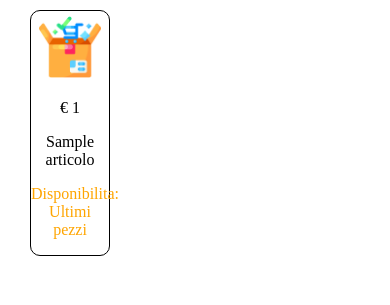
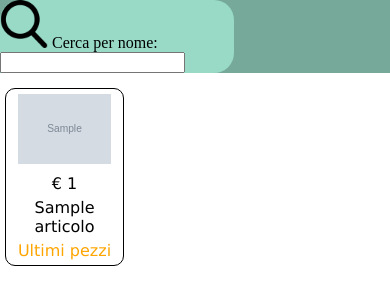
Before and after one commit to EdoardoPuce/webproject, a PHP site: page /catalogo.php in a window 390 px wide. Shown: the part 114-419 px from the top of the page. Run offline with PHP 8.4, Linux system fonts and the light colour scheme; tables that the repository leaves empty hold one stand-in row (values such as "Sample post"); grey boxes marked "Sample" are stand-in pictures.

Commit message:
Aggiunte foto agli articoli

```diff
--- a/css/catalogo.css
+++ b/css/catalogo.css
@@ -1,20 +1,22 @@
+section:first-of-type{
+    background-color: #76A99A;
+}
+
+section > form{
+    background-color: #98DAC6;
+    border-radius: 20px;
+    height: 60%;
+    width: 60%;
+}
 
 div.articolo{
-
     display: inline-block;
-    margin-top: 10px;
-    margin-left: 30px;
+    margin: 10px 2%;
     width: 20%;
     border-style: solid;
     border-width: 1px;
     border-color: black;
     border-radius: 10px;
-
-}
-
-div.articolo:first-of-type{
-    margin-left: 30px;
-
 }
 
 img.prodotto{
@@ -23,25 +25,14 @@ img.prodotto{
     margin:0px auto;
     text-align: center;
     width:80%;
-
-
 }
 
-p.prezzo {
+p{
+    margin: 5px;
     text-align: center;
-    vertical-align: top;
-
-    order: 1px solid #88D86B
-
+    font-family: verdana;
 }
 
-p.nome{
-    text-align: center;
-}
-
-p.disponibilità{
-    text-align: center
-}
 p.disponibilità[value ="Disponibile"]{
     color: green;
 }
@@ -58,7 +49,16 @@ p.disponibilità[value ="Ultimi pezzi"]{
 @media screen and (max-width: 768px){
 
     div.articolo{
-        width:20%;
-        margin: 10px 30px;
+        width:30%;
+        margin: 15px 5px;
     }
 }
+
+@media screen and (min-width: 768px){
+
+div:nth-child(4n+1){
+    margin-left: 25px;
+
+
+}
+}
--- a/template/articoliInCatalogo.php
+++ b/template/articoliInCatalogo.php
@@ -1,25 +1,34 @@
 <link rel="stylesheet" type="text/css" href="./css/catalogo.css" />
 
+<section>
+    <form>
+        <input type = "image" src ="./upload/search.png" alt = "Submit" width="48" height = "48" />
+        <label>Cerca per nome: <input type = "text" name = "ricerca"/>
+    </form>
 
+</section>
+
+
+<section>
 <?php foreach ($templateParams['articoli'] as $articolo) : ?>
 
     <?php $qta = $articolo["qtaMagazzino"];
             if ($qta > 5) {
-                $risultato = "Disponibile";
+                $disponibilità = "Disponibile";
             } else if ($qta > 0 && $qta <= 5) {
-                $risultato = "Ultimi pezzi";
+                $disponibilità = "Ultimi pezzi";
             } else {
-                $risultato = "Non disponibile";
+                $disponibilità = "Non disponibile";
             } ?>
 
     <div class="articolo">
-        <img class="prodotto" src='./upload/packaging.png' />
+        <img class="prodotto" src='<?php echo UPLOAD_DIR.$articolo["imgArticolo"]; ?>' alt ="" />
         <p class="prezzo">€ <?php echo ($articolo["prezzo"]) ?> </p>
         <p class="nome"> <?php echo ($articolo["nomeArticolo"]) ?> </p>
 
-        <p class="disponibilità" value="<?php echo $risultato?>">Disponibilita: <?php echo $risultato?>
+        <p class="disponibilità" value="<?php echo $disponibilità?>"> <?php echo $disponibilità?>
             </p>
     </div>
 
-
-<?php endforeach;
+<?php endforeach;?>
+</section>
```
Also changed, not shown: utils/function.php (added, +51 -0 lines), upload/berrettaDonna.png (added), upload/berrettaUomo.png (added), upload/pantaloniDonna.jpg (added), upload/pantaloniUomo.jpg (added), upload/paracollo.png (added), upload/search.png (added).
